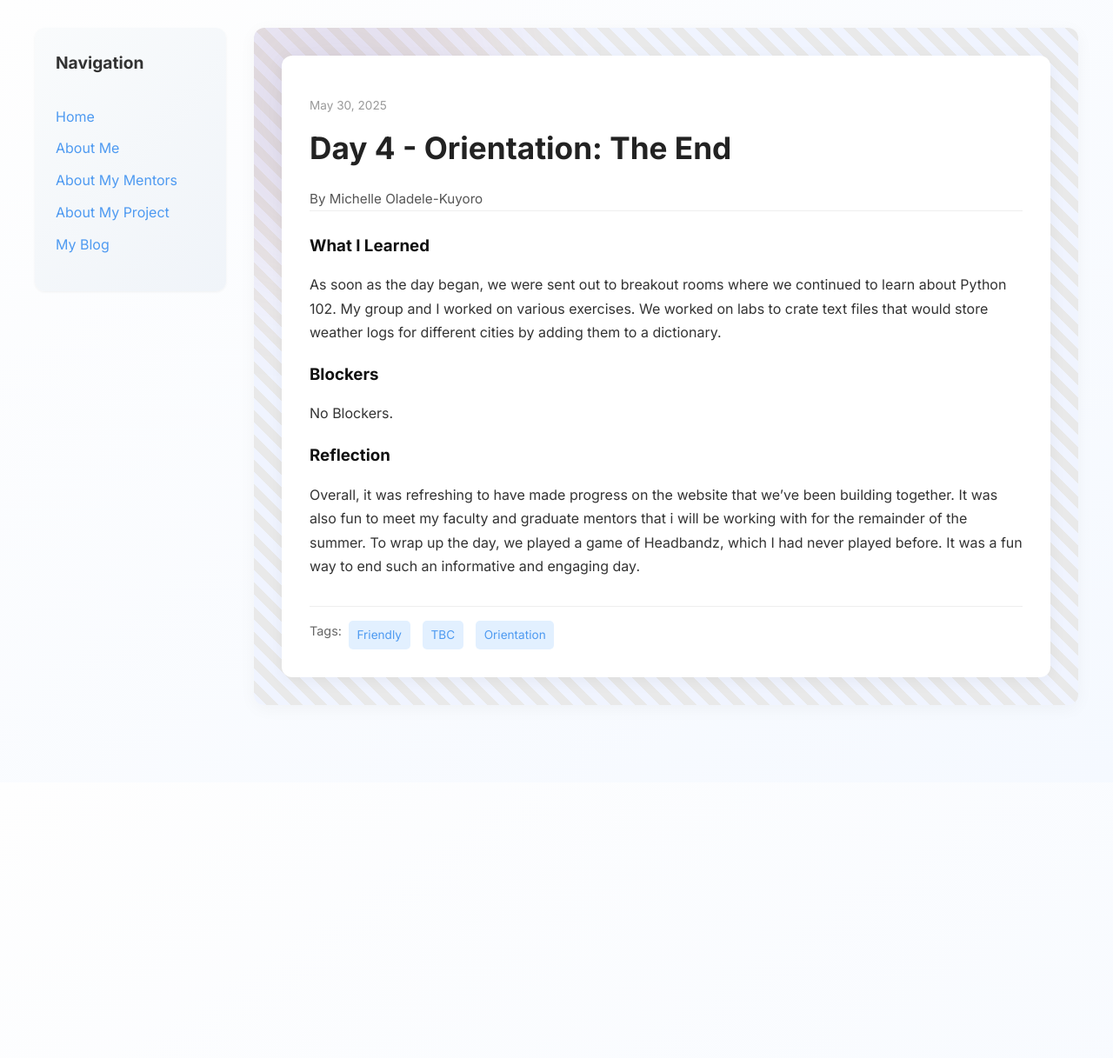
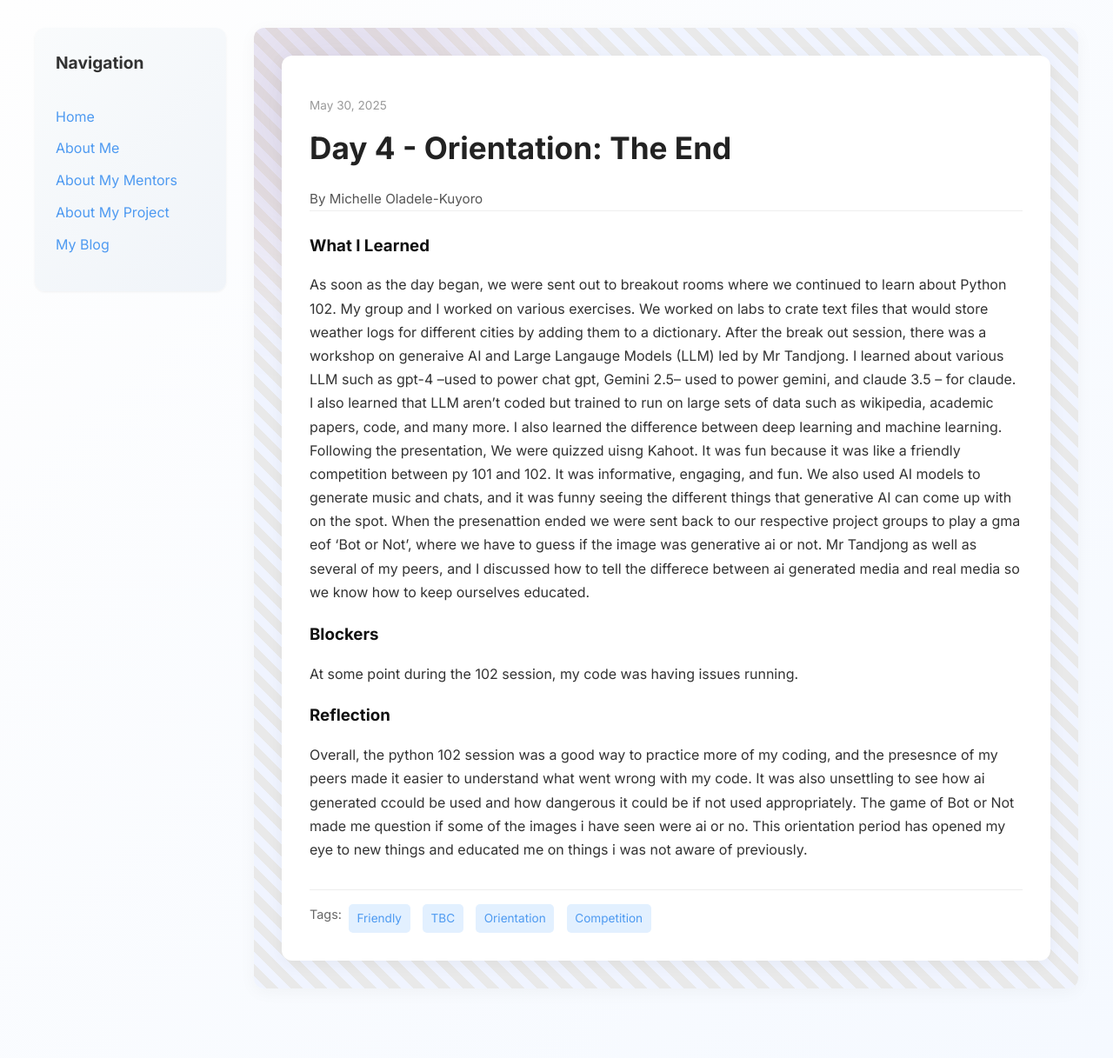
Before and after one commit to Miola585/Miola585.github.io, a Jekyll site: the page built from _posts/2025-05-30-day-4.md, in a window 1280 px wide. Shown: the whole page at 87% size. Built offline with Jekyll 4.4.1, drawn with Linux system fonts in a browser that asks for light colours; before the commit the page ends 900 px from its top, so only the background shows below that.

Commit message:
Update 2025-05-30-day-4.md

```diff
--- a/_posts/2025-05-30-day-4.md
+++ b/_posts/2025-05-30-day-4.md
@@ -4,18 +4,18 @@ title: "Day 4 - Orientation: The End"
 date: 2025-05-30
 author: Michelle Oladele-Kuyoro
 permalink: /day4.html
-tags: ["Friendly", "TBC", "Orientation"]
+tags: ["Friendly", "TBC", "Orientation", "Competition"]
 
 what_i_learned: |
   As soon as the day began, we were sent out to breakout rooms where we continued to learn about Python 102. My group and I worked on various exercises. We worked on labs to crate text files that would store weather logs for different cities by adding them to a dictionary.
-
+  After the break out session, there was a workshop on generaive AI and Large Langauge Models (LLM) led by Mr Tandjong. I learned about various LLM such as gpt-4 --used to power chat gpt, Gemini 2.5-- used to power gemini, and claude 3.5 -- for claude. I also learned that LLM aren't coded but trained to run on large sets of data such as wikipedia, academic papers, code, and many more. I also learned the difference between deep learning and machine learning.
+  Following the presentation, We were quizzed uisng Kahoot. It was fun because it was like a friendly competition between py 101 and 102.  It was informative, engaging, and fun. We also used AI models to generate music and chats, and it was funny seeing the different things that generative AI can come up with on the spot.
+    When the presenattion ended we were sent back to our respective project groups to play a gma eof 'Bot or Not', where we have to guess if the image was generative ai or not. Mr Tandjong as well as several of my peers, and I discussed how to tell the differece between ai generated media and real media so we know how to keep ourselves educated.
 
 
 blockers: |
-  No Blockers.
+  At some point during the 102 session, my code was having issues running.
 
 reflection: |
-  Overall, it was refreshing to have made progress on the website that we've been building together.
-  It was also fun to meet my faculty and graduate mentors that i will be working with for the remainder of the summer.
-  To wrap up the day, we played a game of Headbandz, which I had never played before. It was a fun way to end such an informative and engaging day.
+  Overall, the python 102 session was a good way to practice more of my coding, and the presesnce of my peers made it easier to understand what went wrong with my code. It was also unsettling to see how ai generated ccould be used and how dangerous it could be if not used appropriately. The game of Bot or Not made me question if some of the images i have seen were ai or no. This orientation period has opened my eye to new things and educated me on things i was not aware of previously.
 ---
```
